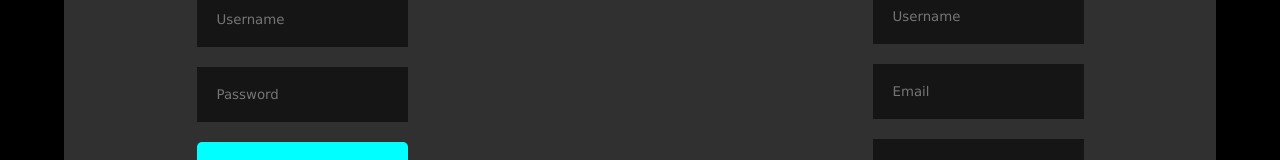
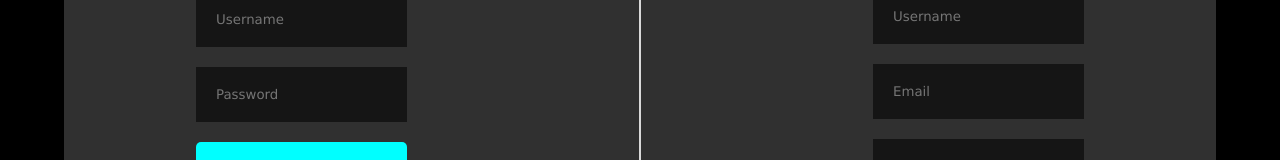
Before and after one commit to LuisArielRetanaHernadez/chat_mabi, a React (Vite) app: page / in a window 1280 px wide. Shown: the part 330-490 px from the top of the page. Built offline with nearby package versions, Linux system fonts and the light colour scheme.

Commit message:
agregando el separador entre el formulario login y registar

```diff
--- a/src/login/login.style.css
+++ b/src/login/login.style.css
@@ -53,4 +53,10 @@
       }
     }
   }
+
+  .separator {
+    width: 2px;
+    height: 80%;
+    background-color: #ddddddfa;
+  }
 }
```
